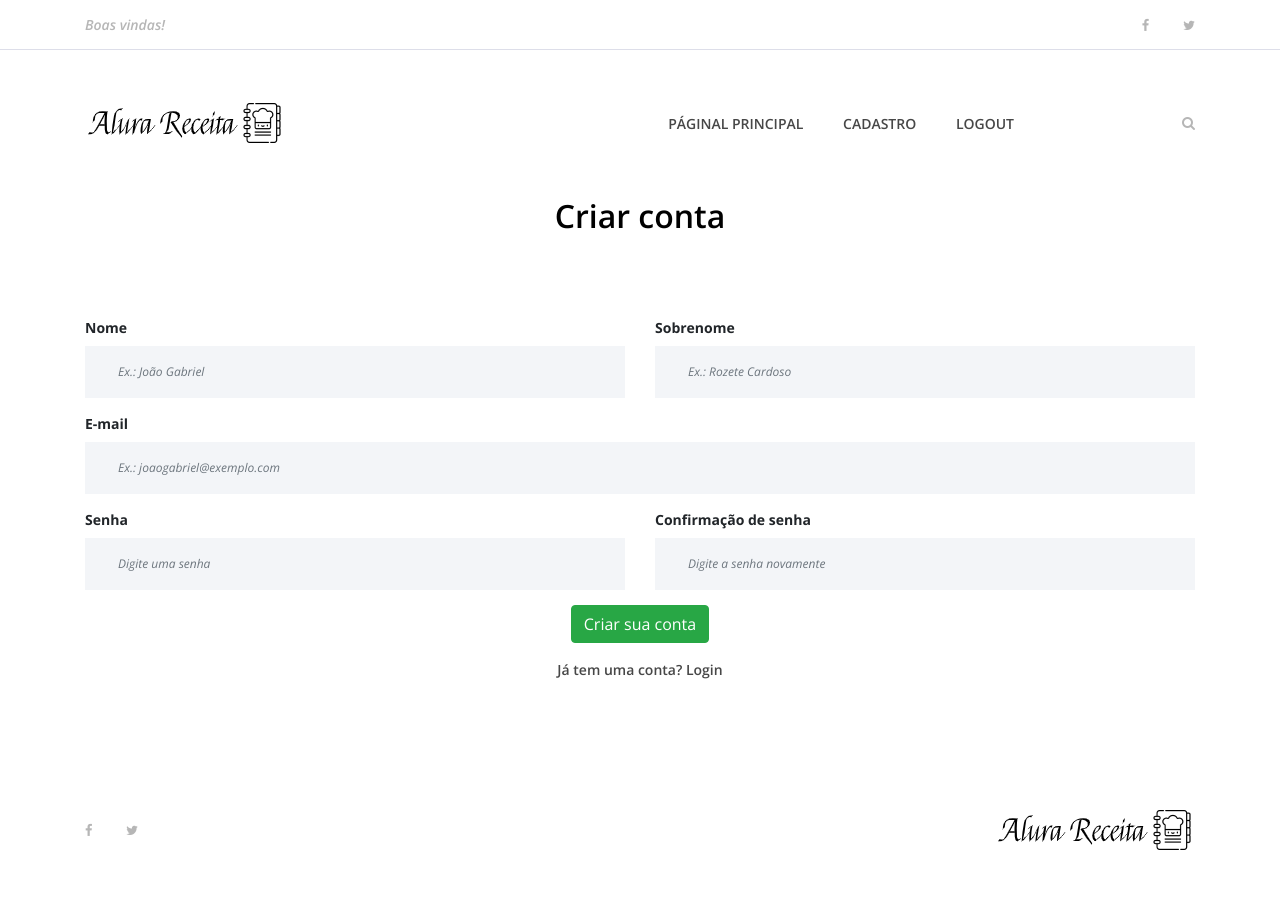
After one commit to joaogabrielrc/Alura-Receitas, a Django app: page /register/ in a window 1280 px wide. The commit adds this page. Run offline with Django 3.2, Linux system fonts and the light colour scheme; the visitor is signed in with stand-in values (Sample User, id 1); parts of the project's set-up code (start-up, migrations or seed data) failed here and were passed over; some libraries are stand-ins or nearby versions.

Commit message:
Cadastro de usuário adicionado

```diff
--- a/alura_receita/urls.py
+++ b/alura_receita/urls.py
@@ -3,8 +3,17 @@ from django.urls import path, include
 from django.conf import settings
 from django.conf.urls.static import static
 
+from .views import (
+  login_view,
+  logout_view,
+  register_view
+)
+
 
 urlpatterns = [
-    path('admin/', admin.site.urls),
-    path('', include('receitas.urls'))
+  path('admin/', admin.site.urls),
+  path('login/', login_view, name='login'),
+  path('logout/', logout_view, name='logout'),
+  path('register/', register_view, name='register'),
+  path('', include('receitas.urls'))
 ] + static(settings.MEDIA_URL, document_root=settings.MEDIA_ROOT)
--- /dev/null
+++ b/alura_receita/views.py
@@ -0,0 +1,51 @@
+import re
+
+from django.shortcuts import redirect, render
+from django.contrib.auth.decorators import login_required
+from django.contrib.auth.forms import UserCreationForm, AuthenticationForm
+
+
+
+def login_view(request):
+  return render(request, 'pages/login.html')
+
+
+@login_required
+def logout_view(request):
+  pass
+
+
+def get_form_errors(form) -> list:
+  errors = []
+  username_errors = form.errors.get_json_data().get('username')
+  password_errors = form.errors.get_json_data().get('password2')
+
+  if username_errors:
+    for error in username_errors:
+      errors.append(error['message'])
+
+  if password_errors:
+    for error in password_errors:
+      errors.append(error['message'])
+
+  return errors
+
+
+@login_required
+def register_view(request):
+  context = {}
+  form = UserCreationForm(request.POST or None)
+  if form.is_valid():
+    username = request.POST.get('username')
+    first_name = request.POST.get('fname')
+    last_name = request.POST.get('lname')
+    user = form.save()
+    user.email = username
+    user.first_name = first_name
+    user.last_name = last_name
+    user.is_staff = True
+    user.save()
+    return redirect('/login/')
+  else:
+    context['errors'] = get_form_errors(form)
+  return render(request, 'pages/register.html', context)
--- a/receitas/templates/recipe.html
+++ b/templates/pages/recipe.html
@@ -35,7 +35,7 @@
     <div class="col-12">
       <div class="receipe-slider owl-carousel">
         <img
-          src="{{ recipe.image.url }}"
+          src="{{ recipe_image }}"
           style="
           max-height: 300px;
           width: auto;
--- /dev/null
+++ b/templates/pages/register.html
@@ -0,0 +1,109 @@
+{% extends 'base.html' %}
+{% load static %}
+
+{% block content %}
+<div id="preloader">
+  <i class="circle-preloader"></i>
+  <img src="{% static 'img/core-img/pizza.png' %}" alt="">
+</div>
+
+{% include 'partials/search.html' %}
+
+{% include 'partials/header.html' %}
+
+<div class="contact-area section-padding-0-80">
+  <div class="container">
+    <div class="row">
+      <div class="col-12">
+        <div class="section-heading">
+          <h2>Criar conta</h2>
+        </div>
+      </div>
+    </div>
+    {% if errors %}
+    <div class="row">
+      <div class="col-12">
+        <ul class="text-danger mb-5">
+        {% for error in errors %}
+          <li class="mb-2">- {{ error }}</li>
+        {% endfor %}
+        </ul>
+      </div>
+    </div>
+    {% endif %}
+    <div class="row">
+      <div class="col-12">
+        <div class="contact-form-area">
+          <form action="{% url 'register' %}" method="POST">
+            {% csrf_token %}
+            <div class="row">
+              <div class="col-12 col-lg-6">
+                <label for="first_name"><b>Nome</b></label>
+                <input
+                  type="text"
+                  name="fname"
+                  id="first_name"
+                  class="form-control"
+                  placeholder="Ex.: João Gabriel"
+                  required
+                />
+              </div>
+              <div class="col-12 col-lg-6">
+                <label for="last_name"><b>Sobrenome</b></label>
+                <input
+                  type="text"
+                  name="lname"
+                  id="last_name"
+                  class="form-control"
+                  placeholder="Ex.: Rozete Cardoso"
+                />
+              </div>
+              <div class="col-12 col-lg-12">
+                <label for="email"><b>E-mail</b></label>
+                <input
+                  type="email"
+                  name="username"
+                  id="email"
+                  class="form-control"
+                  placeholder="Ex.: joaogabriel@exemplo.com"
+                  required
+                />
+              </div>
+              <div class="col-12 col-lg-6">
+                <label for="id_password1"><b>Senha</b></label>
+                <input
+                  type="password"
+                  name="password1"
+                  id="id_password1"
+                  class="form-control"
+                  placeholder="Digite uma senha"
+                  required
+                />
+              </div>
+              <div class="col-12 col-lg-6">
+                <label for="id_password2"><b>Confirmação de senha</b></label>
+                <input
+                  type="password"
+                  name="password2"
+                  id="id_password2"
+                  class="form-control"
+                  placeholder="Digite a senha novamente"
+                  required
+                />
+              </div>
+              <div class="col-12 text-center">
+                <button class="btn btn-success" type="submit">Criar sua conta</button>
+              </div>
+              <div class="col-12 text-center mt-3">
+                <a href="{% url 'login' %}">Já tem uma conta? Login</a>
+              </div>
+            </div>
+          </form>
+        </div>
+      </div>
+    </div>
+  </div>
+</div>
+
+{% include 'partials/footer.html' %}
+{% endblock %}
--- a/receitas/templates/partials/header.html
+++ b/templates/partials/header.html
@@ -47,7 +47,9 @@
 
             <div class="classynav">
               <ul>
-                <li><a href="{% url 'index' %}">Home</a></li>
+                <li><a href="{% url 'index' %}">Páginal Principal</a></li>
+                <li><a href="{% url 'register' %}">Cadastro</a></li>
+                <li><a href="{% url 'logout' %}">Logout</a></li>
               </ul>
 
               <div class="search-btn">
```
Also changed, not shown: alura_receita/settings.py (+6 -2 lines), receitas/views.py (+10 -3 lines), templates/pages/login.html (added, +113 -0 lines), templates/base.html (renamed from receitas/templates/base.html), templates/pages/index.html (renamed from receitas/templates/index.html), templates/partials/footer.html (renamed from receitas/templates/partials/footer.html), templates/partials/search.html (renamed from receitas/templates/partials/search.html), 1 other file.
